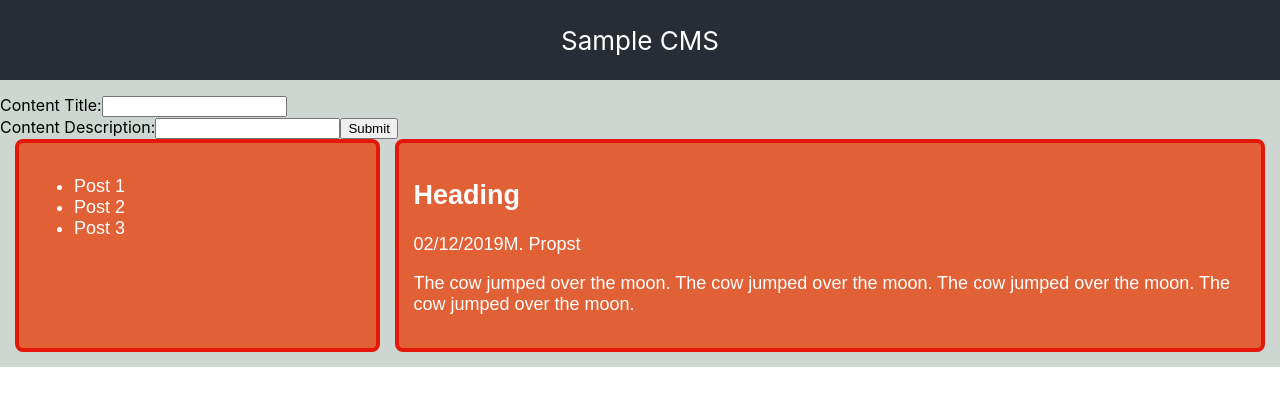
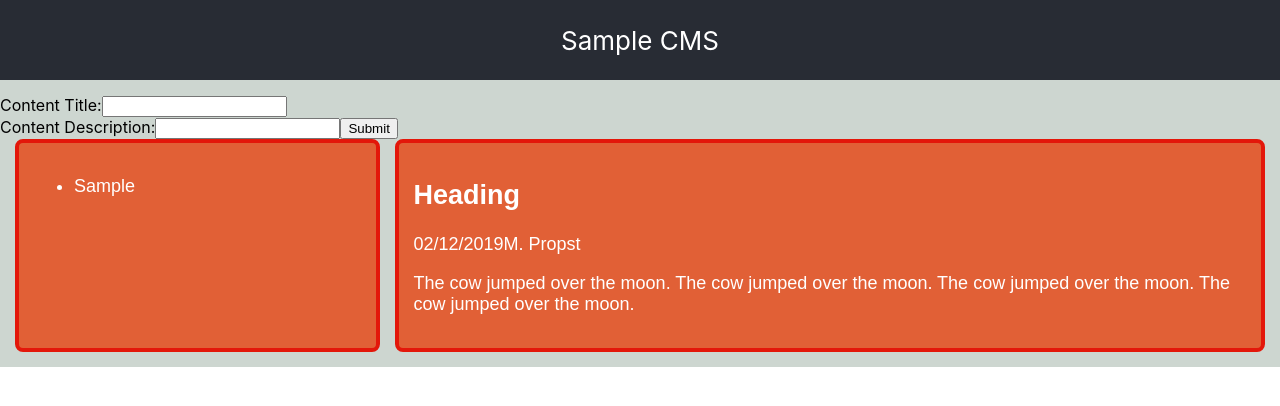
Before and after one commit to propstm/sample-react-cms, a React (Create React App) app: page / in a window 1280 px wide. Both pictures are taken after typing "Sample", "Sample" into the empty fields and a click on the input "Submit". Shown: the top 406 px of the page. Built offline with nearby package versions, Linux system fonts and the light colour scheme.

Commit message:
Updated logic so form content shows in left column

```diff
--- a/src/App.js
+++ b/src/App.js
@@ -1,5 +1,4 @@
 import React, { Component } from 'react';
-import logo from './logo.svg';
 import './App.css';
 
 class App extends Component {
@@ -18,13 +17,9 @@ class App extends Component {
   }
 
   addEntry(entry){
-    console.log("ENTRY TITLE :" +entry.title);
-    console.log("ENTRY DESCRIPTION:" +entry.description);
 		//update state
 		const entries = this.state.content;
 		//add in new entry
-		//const timestamp = Date.now();
-		//entries[`entry-${timestamp}`] = entry;
     entries.push(entry);
 
     //set state
@@ -33,14 +28,10 @@ class App extends Component {
 	}
 
   submitForm(event) {
-    console.log('submitted form');
-    console.log(`CONTENT TITLE: ${this.contentTitle.value}`);
-    console.log(`CONTENT DESCRIPTION ${this.contentDescription.value}`);
-
-    console.log("STATE:" + this.state.content);
     let entry = {
       "title" : this.contentTitle.value,
-      "description" : this.contentDescription.value
+      "description" : this.contentDescription.value,
+      "key":Date.now()
     }
 
 
@@ -51,6 +42,16 @@ class App extends Component {
 
 
   render() {
+
+    const entries = [];
+    this.state.content.forEach(function (entry) {
+      entries.push(
+        <li key={entry.key}>
+          <span className="navItemStyling">{entry.title}</span>
+        </li>
+      );
+    });
+
     return (
       <div className="App">
         <header className="App-header">Sample CMS</header>
@@ -65,16 +66,7 @@ class App extends Component {
           </div>
           <div className="g left">
             <ul className="navigationItems">
-              <li className="navItem">
-                <span className="navItemStyling">Post 1</span>
-              </li>
-              <li className="navItem">
-                <span className="navItemStyling">Post 2</span>
-              </li>
-              <li className="navItem">
-                <span className="navItemStyling">Post 3</span>
-              </li>
-
+              { entries }
             </ul>
           </div>
           <div className="g right">
```
